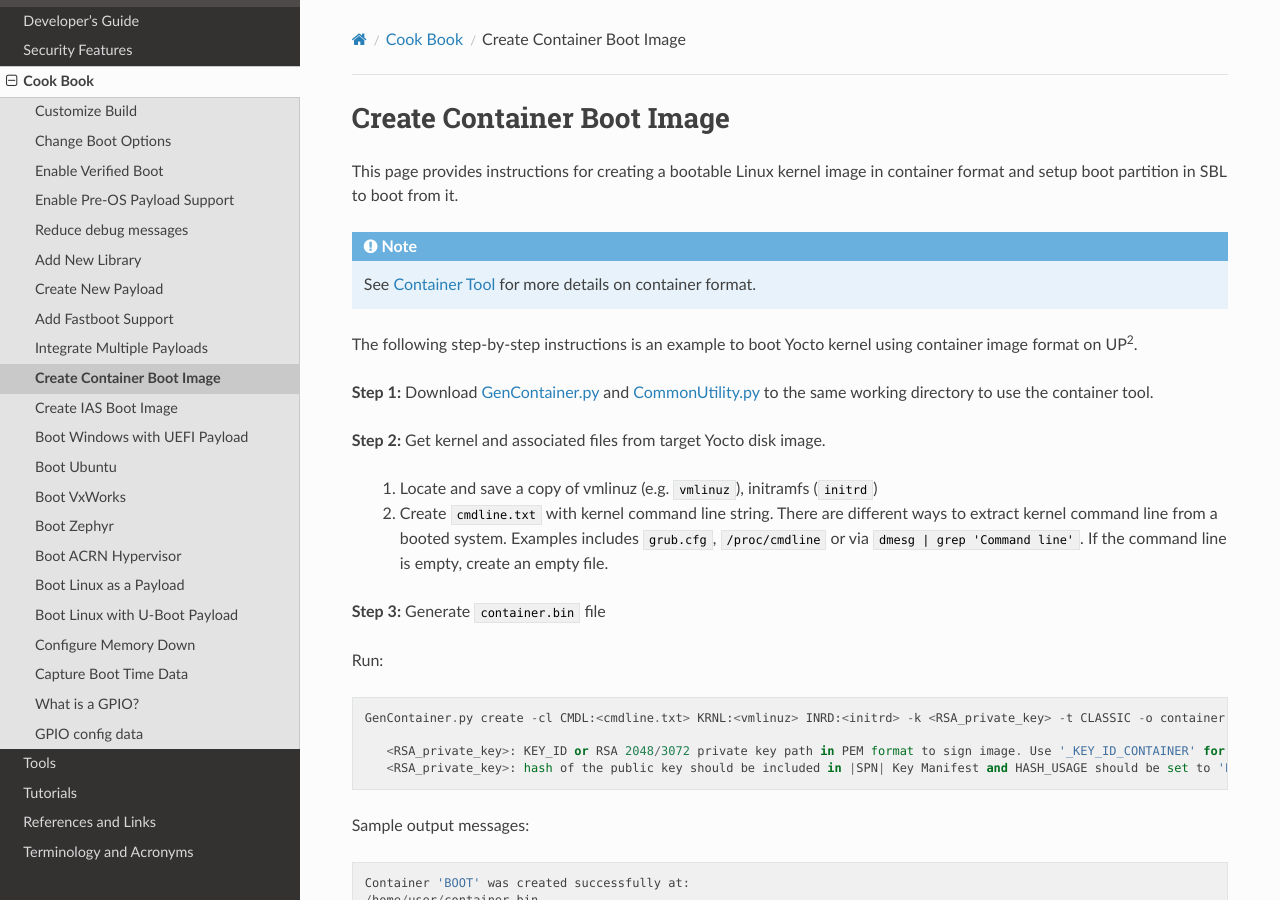
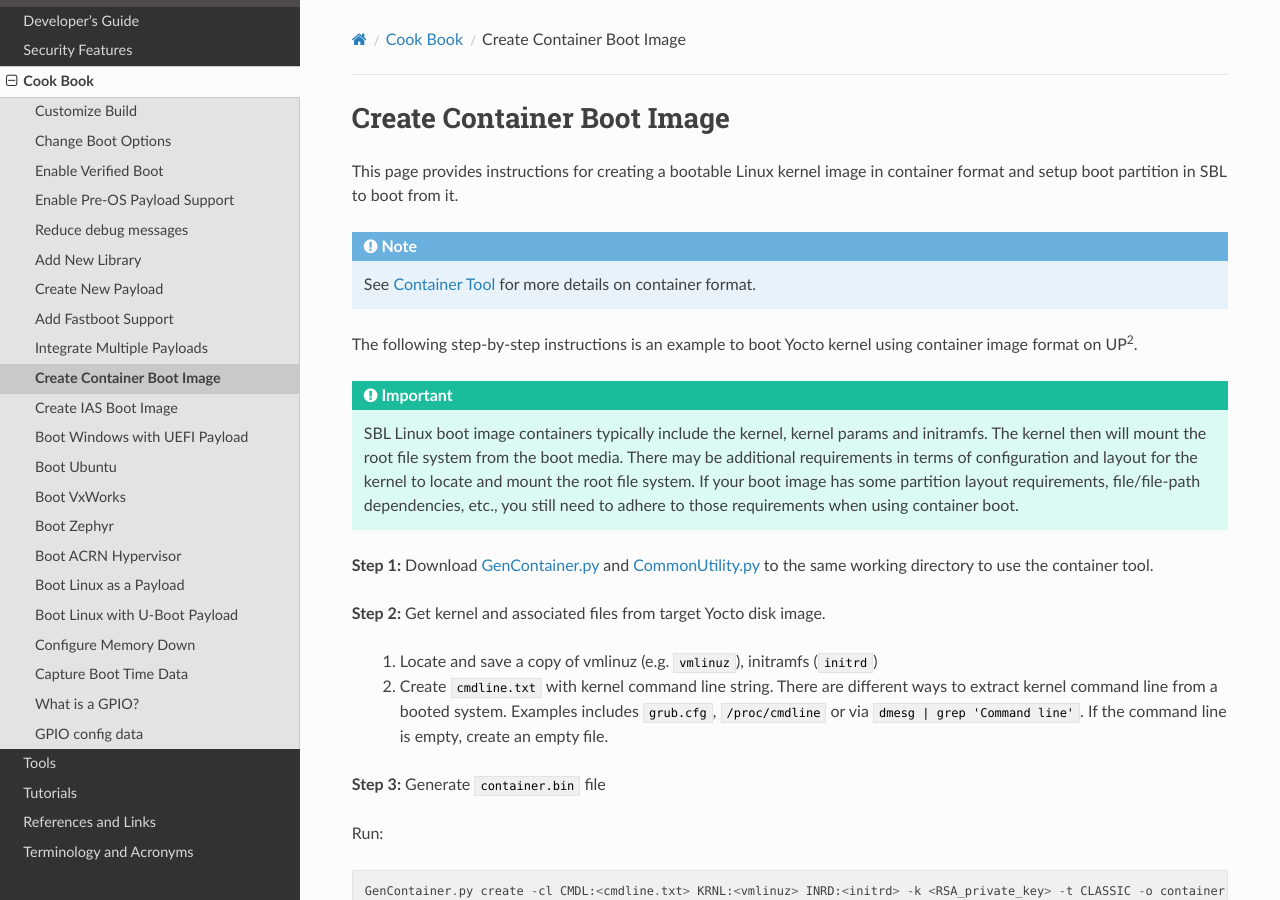
Before and after one commit to slimbootloader/documentation, a Sphinx documentation site: the page built from source/how-tos/create-container-boot-image.rst, in a window 1280 px wide and 900 px high. Built offline with Sphinx 7.4.7 and the Read the Docs theme 2.0.0, drawn with Linux system fonts in a browser that asks for light colours.

Commit message:
Add a note for container boot image requirements
Remind readers that if their boot image they want to
format as a container boot image is not able to launch
as a stand-alone boot image due to some other
requirements or dependencies their OS has (e.g. partition
labels/layout, files or file paths, etc.) that they
still need to ensure those requirements are met.

Signed-off-by: James Gutbub <james.gutbub@intel.com>

```diff
--- a/source/how-tos/create-container-boot-image.rst
+++ b/source/how-tos/create-container-boot-image.rst
@@ -9,6 +9,7 @@ This page provides instructions for creating a bootable Linux kernel image in co
 
 The following step-by-step instructions is an example to boot Yocto kernel using container image format on |UP2|.
 
+.. important:: SBL Linux boot image containers typically include the kernel, kernel params and initramfs. The kernel then will mount the root file system from the boot media. There may be additional requirements in terms of configuration and layout for the kernel to locate and mount the root file system. If your boot image has some partition layout requirements, file/file-path dependencies, etc., you still need to adhere to those requirements when using container boot.
 
 **Step 1:** Download |CNT| and |CMU| to the same working directory to use the container tool.
 
```
